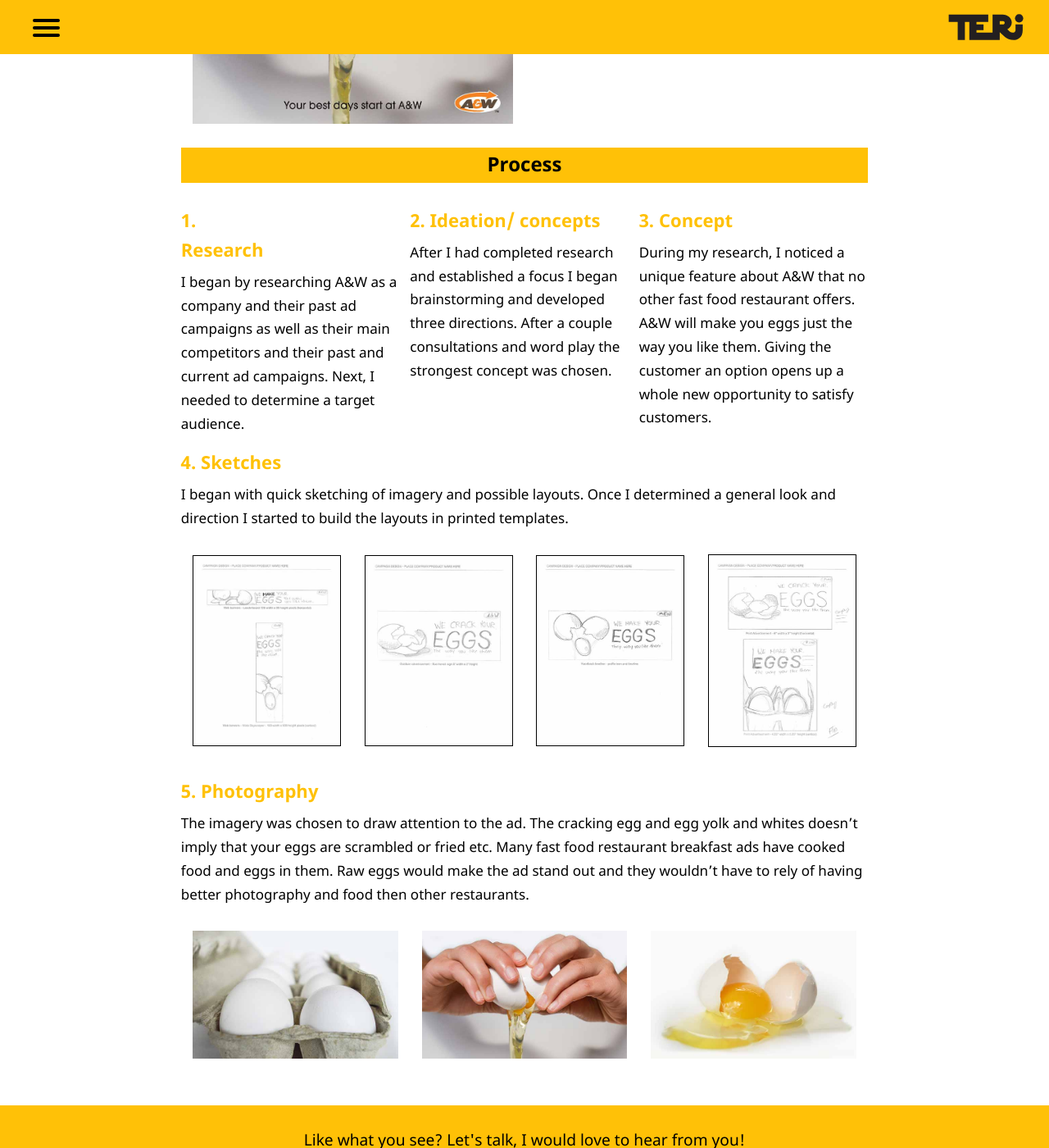
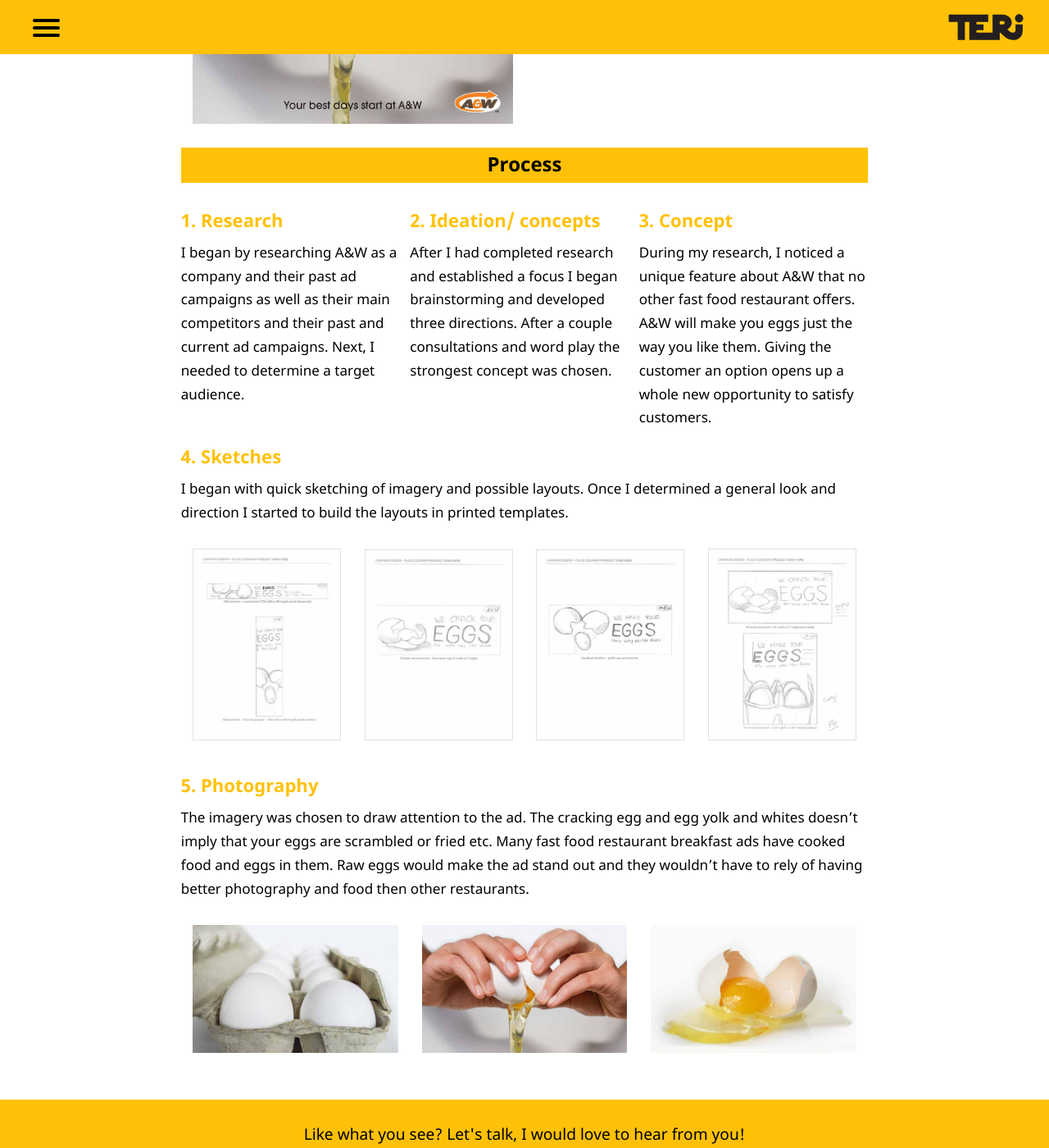
Before and after one commit to TeriDibbits/teridibbits.ca, a Jekyll site: the page built from pages/campaign.html, in a window 1280 px wide and 1400 px high, scrolled down 1428 px. Shown: the whole window at 82% size. Built offline with Jekyll 4.4.1, drawn with Linux system fonts in a browser that asks for light colours.

Commit message:
changed sketch border to gray

```diff
--- a/css/main.css
+++ b/css/main.css
@@ -217,7 +217,7 @@
 
 .sketch-img {
   width: 100%;
-  border: 1px solid #000;
+  border: 1px solid #e2e2e2;
 }
 
 .pad-right {
--- a/pages/campaign.html
+++ b/pages/campaign.html
@@ -25,7 +25,7 @@
         <h2 class="push section-header">Process</h2>
         <div class="grid">
           <div class="unit xs-1 s-1 m-1-3 l-1-3 xl-1-3 pad-right">
-            <h3 class="push-1-4 unit xs-1 s-1 m-1-3 l-1-3 xl-1-3">1. Research</h3>
+            <h3 class="push-1-4">1. Research</h3>
             <p class="push-1-2 milli">I began by researching A&amp;W as a company and their past ad campaigns as well as their main competitors and their past and current ad campaigns. Next, I needed to determine a target audience.</p>
           </div>
           <div class="unit xs-1 s-1 m-1-3 l-1-3 xl-1-3 pad-right">
```
